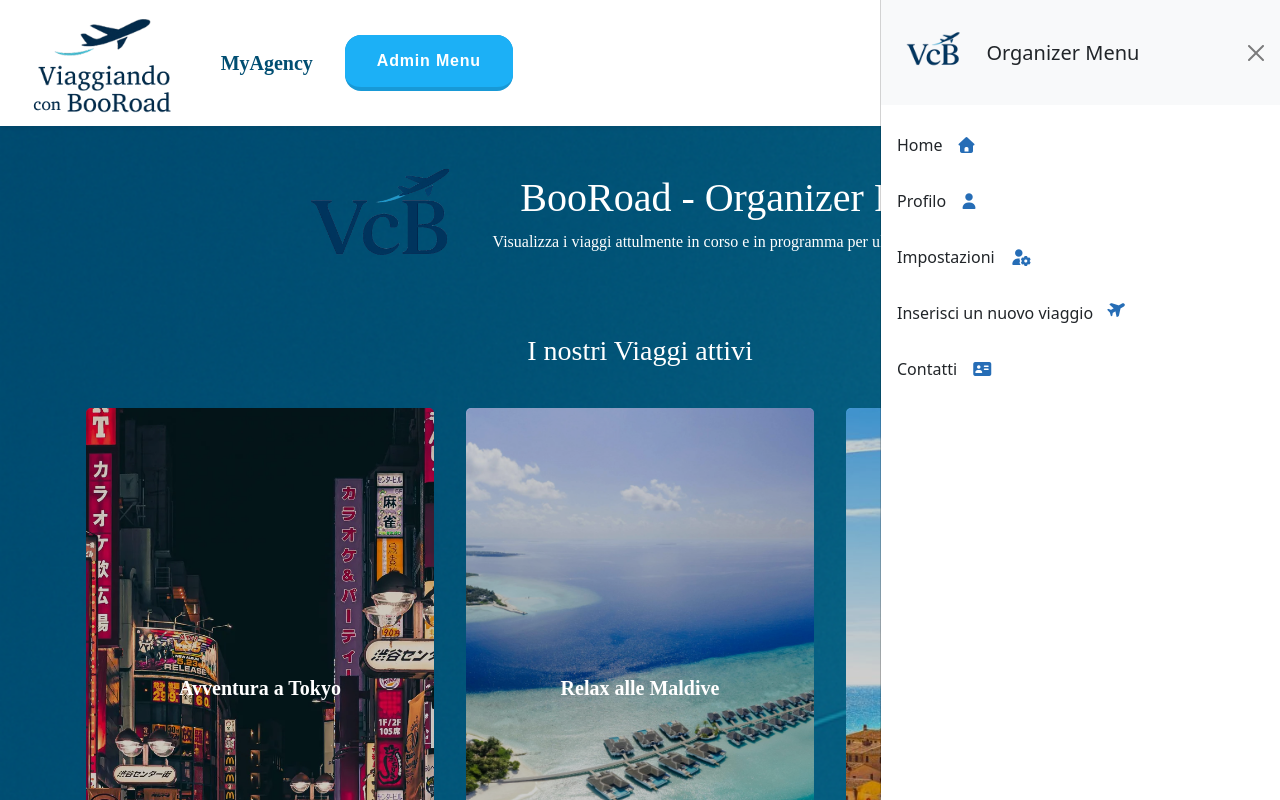
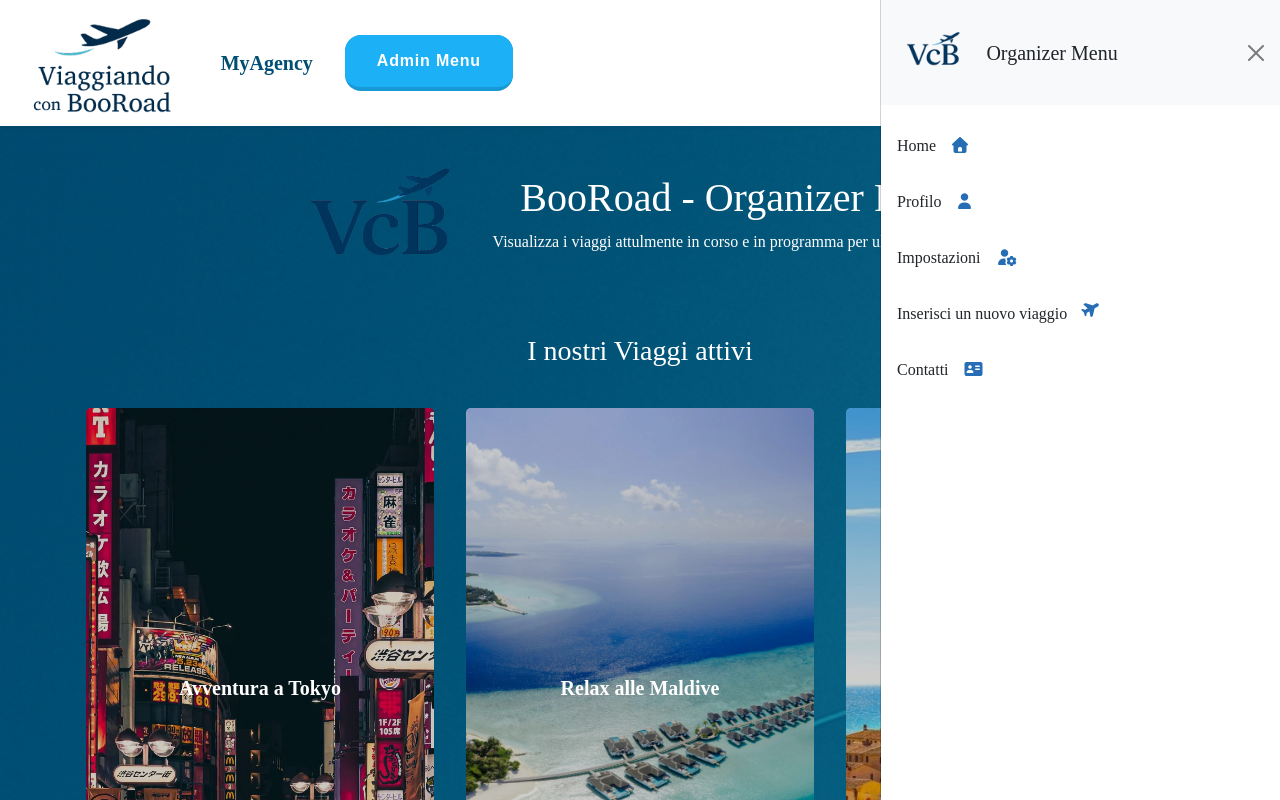
Before and after one commit to DavideCriscuolo/projectTeam, a React (Vite) app: page / in a window 1280 px wide. Both pictures are taken after a click on the button "Admin Menu". Shown: the top 800 px of the page. Built offline with nearby package versions, Linux system fonts and the light colour scheme; a web font is replaced by a local one.

Commit message:
aggiutno font alla sidebar

```diff
--- a/src/components/sidebar/Sidebar.jsx
+++ b/src/components/sidebar/Sidebar.jsx
@@ -3,7 +3,7 @@ import { NavLink } from "react-router-dom";
 export default function Sidebar() {
   return (
     <div
-      className="offcanvas offcanvas-end"
+      className="offcanvas offcanvas-end font_family"
       tabIndex="-1"
       id="offcanvasScrolling"
       aria-labelledby="offcanvasScrollingLabel"
```
